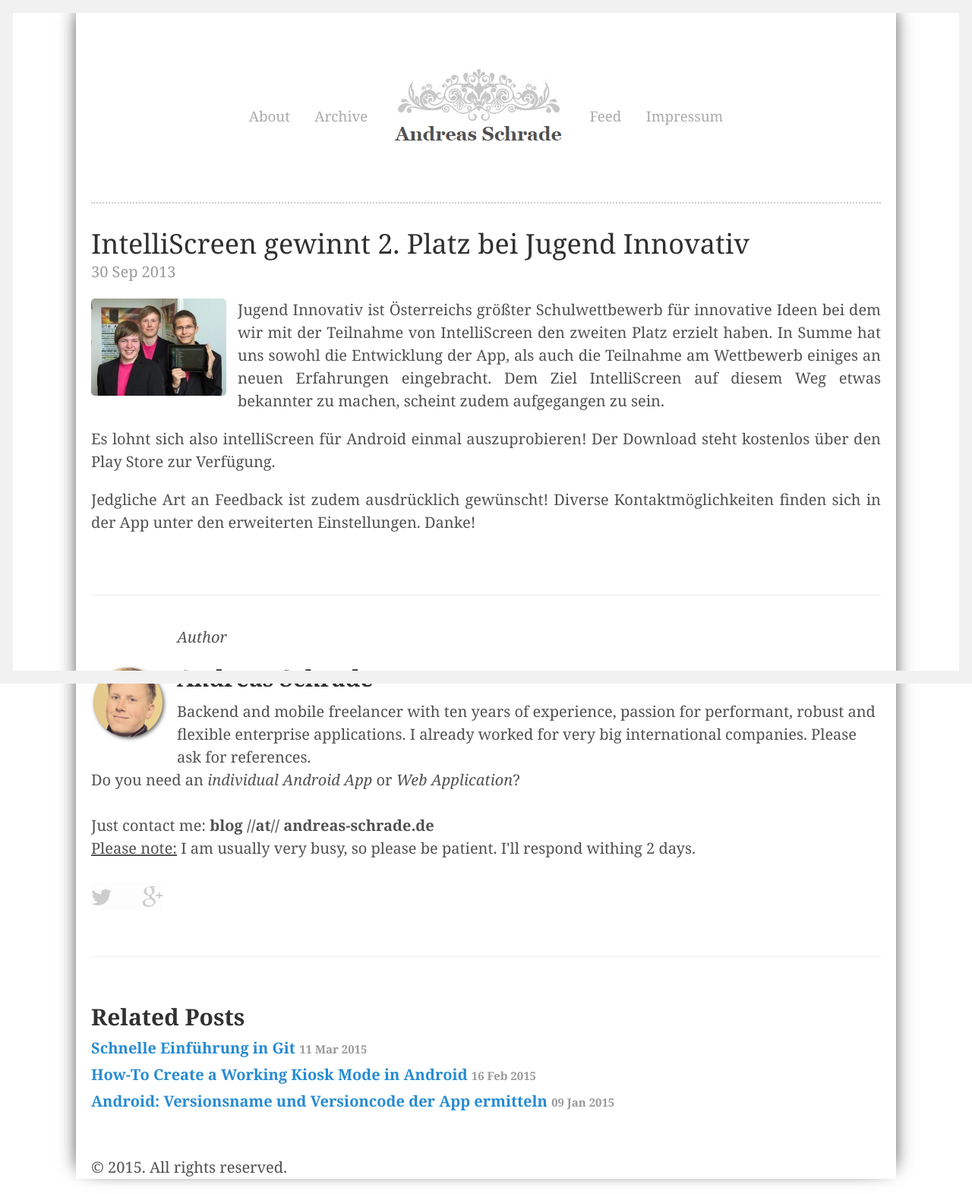
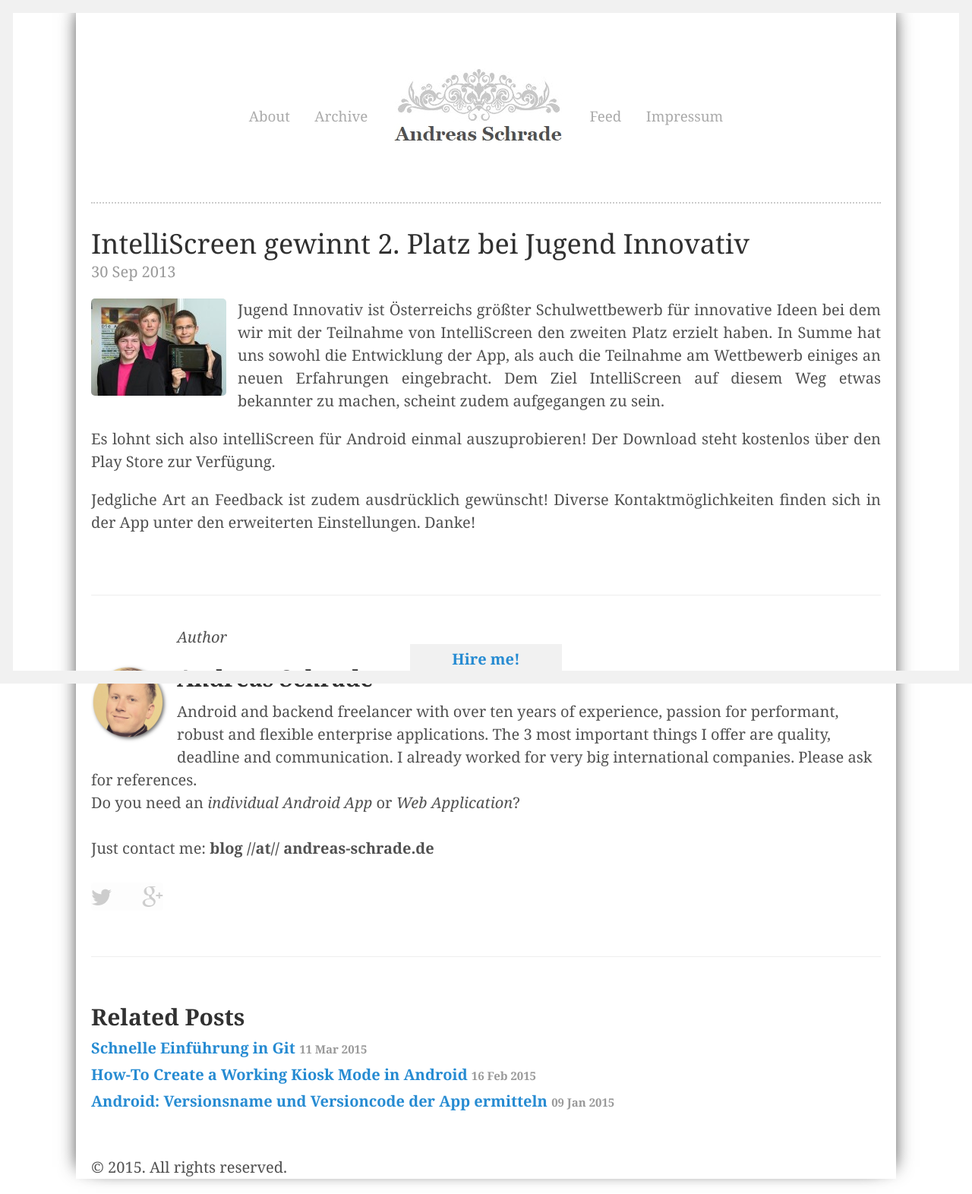
Before and after one commit to andreasschrade/andreasschrade.github.com, a Jekyll site: the page built from _posts/2013-09-30-intelliscreen-second-place.md, in a window 1280 px wide. Shown: the whole page at 76% size. Built offline with Jekyll 4.4.1, drawn with Linux system fonts in a browser that asks for light colours; Markdown is read by kramdown in place of the engine named in the settings.

Commit message:
added badge

```diff
--- a/_layouts/post.html
+++ b/_layouts/post.html
@@ -11,11 +11,11 @@
 </div>
 
 <div class="related">
-  <span class="author_">Author</span>
+  <span class="author_" id="hire-me">Author</span>
   <img src="/assets/me.png" style="float: left; margin-top: 42px;">
   <h2>Andreas Schrade</h2>
-  Backend and mobile freelancer with ten years of experience, passion for performant, robust and flexible enterprise applications. I already worked for very big international companies. Please ask for references.        <br style="clear:both">
-  Do you need an <i>individual Android App</i> or <i>Web Application</i>?<br><br>Just contact me: <b> blog //at// andreas-schrade.de </b><br><u>Please note:</u> I am usually very busy, so please be patient. I'll respond withing 2 days.  <br> <br>
+  Android and backend freelancer with over ten years of experience, passion for performant, robust and flexible enterprise applications. The 3 most important things I offer are quality, deadline and communication. I already worked for very big international companies. Please ask for references.        <br style="clear:both">
+  Do you need an <i>individual Android App</i> or <i>Web Application</i>?<br><br>Just contact me: <b> blog //at// andreas-schrade.de </b><br> <br>
   <img src="{{ site.url }}/assets/twitter-gplus.jpg" border="0" usemap="#snetwork">
   <map name="#snetwork">
     <area shape="rect" coords="0,0,47,35" href="https://twitter.com/andreasschrade">
@@ -39,3 +39,6 @@
     {% endfor %}
   </ul>
 </div>
+
+
+<div class="hireme"><a href="#hire-me">Hire me!</a></div>
--- a/public/css/poole.css
+++ b/public/css/poole.css
@@ -716,3 +716,17 @@
   -webkit-filter: none;
           filter: none;
 }
+
+
+.hireme{
+
+position: fixed;
+    bottom: 17px;
+    width: 200px;
+    left: 50%;
+    margin-left: -100px;
+    background: #f1f1f1;
+    padding: 5px 10px 0px;
+    text-align:center;
+    font-weight: bold;
+}
```
